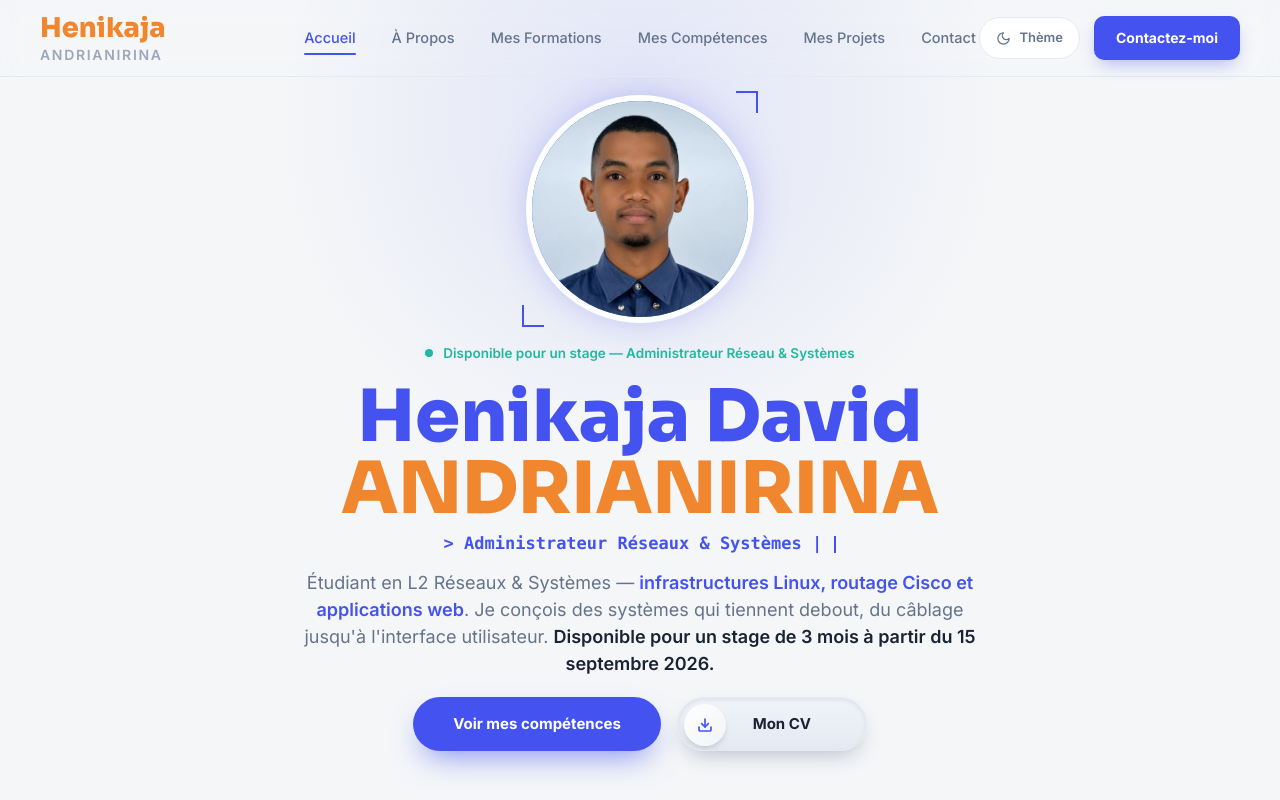
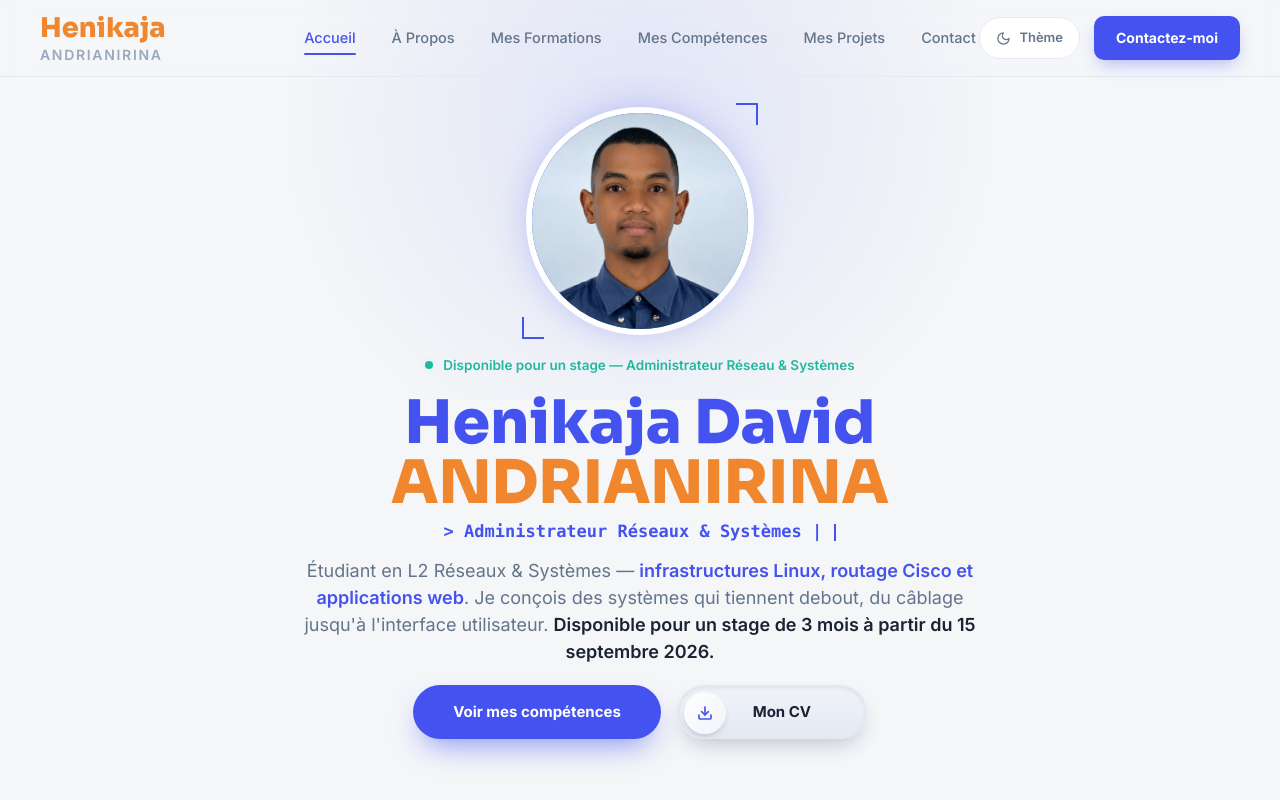
Before and after one commit to henikaja-tech/portfolio, a React (Vite) app: page / in a window 1280 px wide. Shown: the top 800 px of the page. Built offline with nearby package versions, Linux system fonts and the light colour scheme.

Commit message:
Reduction taille du nom sur grand ecran

```diff
--- a/src/components/Hero.jsx
+++ b/src/components/Hero.jsx
@@ -48,7 +48,7 @@ export default function Hero() {
         Disponible pour un stage — Administrateur Réseau &amp; Systèmes
       </div>
 
-      <h1 className="mb-1.5 break-words font-display text-4xl sm:text-5xl md:text-6xl lg:text-7xl font-extrabold leading-[1.1] text-primary">
+      <h1 className="mb-1.5 break-words font-display text-3xl sm:text-4xl md:text-5xl lg:text-6xl font-extrabold leading-[1.1] text-primary">
         Henikaja David
         <br />
         <span style={{ color: accentColor, transition: 'color .6s ease' }}>ANDRIANIRINA</span>
```
